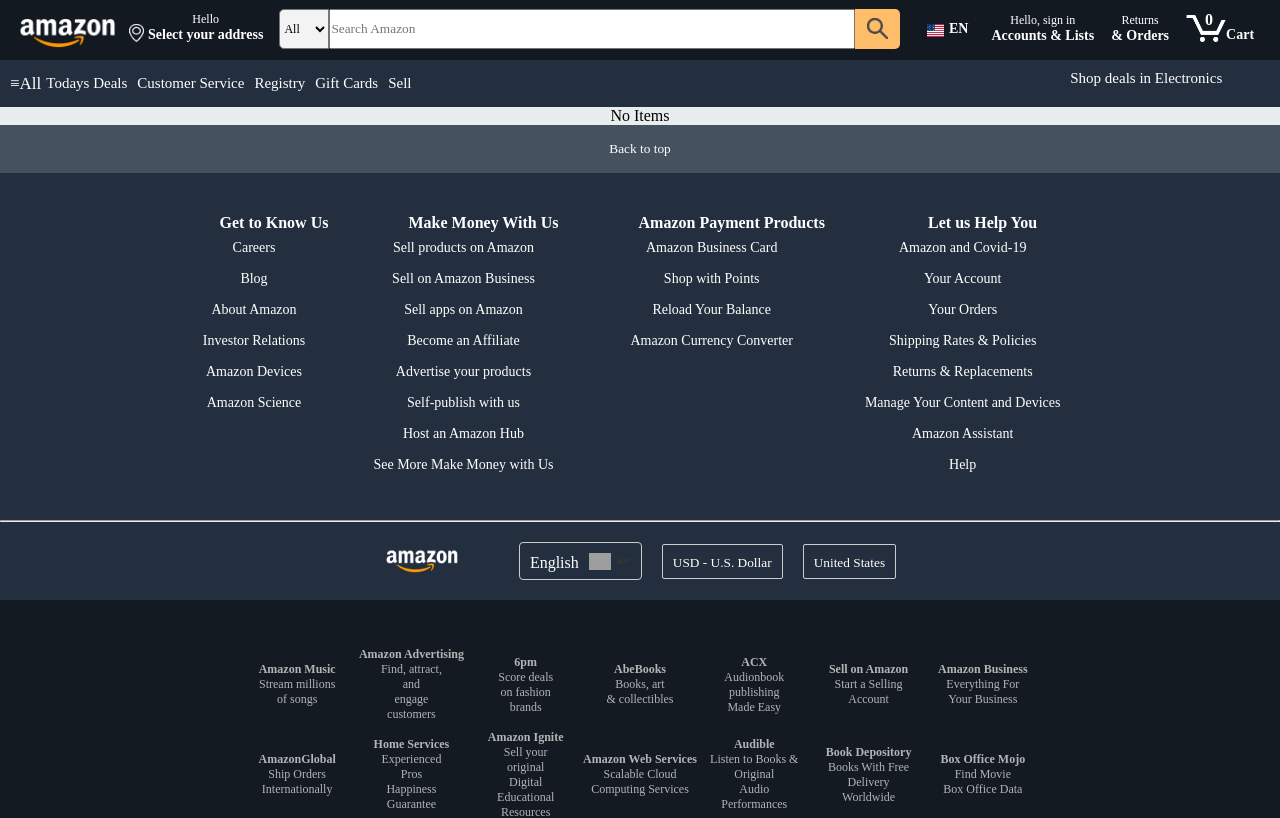
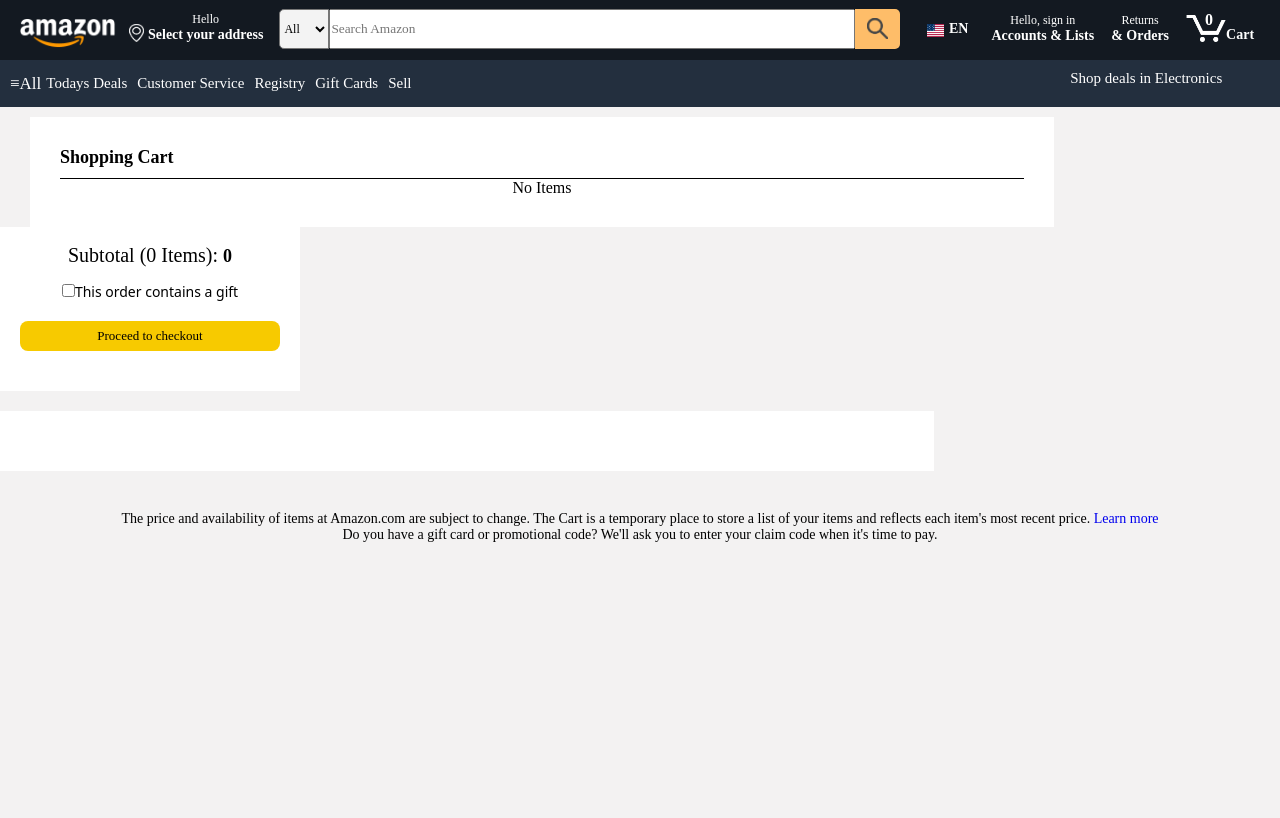
Before and after one commit to Develhope-FS-INT-6-Team1/Amazon-React-, a React (Create React App) app: page /cart in a window 1280 px wide. Shown: the top 818 px of the page. Built offline with nearby package versions, Linux system fonts and the light colour scheme; grey boxes are pictures that could not be loaded.

Commit message:
cart page fix

```diff
--- a/package.json
+++ b/package.json
@@ -5,7 +5,6 @@
   "dependencies": {
     "@testing-library/jest-dom": "^5.16.5",
     "@testing-library/react": "^13.4.0",
-
     "@testing-library/user-event": "^13.5.0",
     "axios": "^1.4.0",
     "body-parser": "^1.20.2",
@@ -19,6 +18,7 @@
     "react-items-carousel": "^2.8.0",
     "react-router-dom": "^6.11.1",
     "react-scripts": "5.0.1",
+    "styled-components": "^6.0.3",
     "web-vitals": "^2.1.4"
   },
   "scripts": {
--- a/src/Components/ItemCard/ItemCard.css
+++ b/src/Components/ItemCard/ItemCard.css
@@ -1,8 +1,8 @@
-
 
   .item-wrap {
     height: 100vh;
     background-color: rgb(243, 242, 242);
+    margin-bottom: 30%;
   }
 
   .cart-item {
@@ -10,12 +10,15 @@
     margin-left: 30px;
     background-color: white;
     padding: 30px;
-    width: 70%;
+    width: 80%;
+    height: 100%;
+
   }
 
   .item-and-checkout {
-    margin: 50px;
+    /* margin: 50px; */
     display: flex;
+    flex-direction: column;
     justify-content: space-between;
     flex-wrap: wrap;
   }
@@ -38,10 +41,14 @@
     font-size: 16px;
     font-weight: bold;
   }
+  .cart-holder{
+    display: flex;
+    margin-bottom: 60px;
+    height: 150px;
+  }
 
   .item-image {
-    width: 20%;
-    height: 80%;
+    height: 100px;
     object-fit: cover;
     align-self: flex-end;
   }
@@ -57,7 +64,6 @@
     width: 500px;
     margin-right: 0px;
   }
-
 
   .item-title {
     font-size: 16px;
@@ -152,6 +158,9 @@
   .bottom-paragraph {
     font-size: 14px;
   }
+  .cart-links{
+    width: 90%;
+  }
   .cart-links a{
     cursor: pointer;
   }
@@ -167,7 +176,7 @@
     width: 90%;
   }
     .item-image {
-      width: 40%;
+      width: 20%;
     }
 
     .subtotal {
--- a/src/Components/ItemCard/ItemCard.tsx
+++ b/src/Components/ItemCard/ItemCard.tsx
@@ -11,12 +11,15 @@
 interface CartItemCardProps {
   item: CartItem;
   onRemoveItem: (itemId: number) => void;
+  onChangeQuantity: (quantity: number) => void;
 }
 
-const CartItemCard: React.FC<CartItemCardProps> = ({ item, onRemoveItem }) => {
+const CartItemCard: React.FC<CartItemCardProps> = ({ item, onRemoveItem, onChangeQuantity }) => {
   const [quantity, setQuantity] = useState<number>(item.quantity);
 
-  const handleChangeQuantity = (event: React.ChangeEvent<HTMLSelectElement>) => {
+  const handleChangeQuantity = (
+    event: React.ChangeEvent<HTMLSelectElement>
+  ) => {
     const { value } = event.target;
     setQuantity(Number(value));
   };
@@ -30,19 +33,13 @@
   };
 
   return (
-    <div className="item-wrap">
-      <div className="item-and-checkout">
-        <div className="cart-item">
-          <div className="-row">
-            <div className="title">Shopping Cart</div>
-            <div className="price">Price</div>
-          </div>
-          <hr></hr>
-          <div className="-row">
+    <div className="cart-holder">
+      <hr style={{ border: 'none', height: '1px', backgroundColor: 'black' }} />
       <img src={item.image} alt="" className="item-image" />
       <div className="item-details">
         <div className="item-description">
           <p>{item.description}</p>
+          <div className="item-price">{item.price}</div>
           <p>In Stock</p>
           <p className="body-text">
             <label className="body-text">
@@ -83,55 +80,17 @@
           </select>
 
           <p className="cart-links">
-                                    <span>|</span> &nbsp; &nbsp; &nbsp;
             <a onClick={handleRemoveItem}>Delete</a> &nbsp; &nbsp; &nbsp;
-                                    <span>|</span> &nbsp; &nbsp; &nbsp;
+            <span>|</span> &nbsp; &nbsp;
             <a href="#">Save for later</a> &nbsp; &nbsp; &nbsp;
-                                    <span> | </span> &nbsp; &nbsp; &nbsp;
+            <span> | </span> &nbsp; &nbsp;
             <a href="#">Compare with similar items</a> &nbsp; &nbsp; &nbsp;
             <span> | </span> &nbsp; &nbsp; &nbsp;
             <a href="#">Share</a> &nbsp; &nbsp; &nbsp;
           </p>
-
         </div>
       </div>
-            <div className="item-price">{item.price}</div>
     </div>
-          <div className="-row-rem">
-            <div className="subtotal">Subtotal ({quantity} Items): <span className="subtotal-amount"> {calculateSubtotal()}</span>
-            </div>
-          </div>
-          <hr />
-        </div>
-
-        <div className="policy">
-          <div className="checkout">
-            <div className="subtotal">Subtotal ({quantity} Items):
-              <span className="subtotal-amount">
-                {calculateSubtotal()}
-              </span>
-            </div>
-            <div>
-              <input type="checkbox" id="gift" />
-              <label htmlFor="gift">This order contains a gift</label>
-            </div>
-            <button id="checkout-button">Proceed to checkout</button>
-          </div>
-        </div>
-
-      </div>
-      <div style={{height:'60px',width:'73%', background:'white', marginTop:'20px', marginBottom:'40px'}}>
-      </div>
-        <p className="bottom-paragraph">
-          The price and availability of items at Amazon.com are subject to
-          change. The Cart is a temporary place to store a list of your items
-          and reflects each item's most recent price. <a href="/">Learn more</a>
-          <br /> Do you have a gift card or promotional code? We'll ask you to
-          enter your claim code when it's time to pay.
-        </p>
-
-    </div>
-
   );
 };
 
--- a/src/Pages/CartPage.tsx
+++ b/src/Pages/CartPage.tsx
@@ -1,55 +1,117 @@
-import React, {useState} from 'react';
-import '../App.css';
-import FirstHeader from '../Components/FirstHeader/FirstHeader.tsx';
-import CartItemCard from '../Components/ItemCard/ItemCard.tsx';
-import FirstFooter from '../Components/FirstFooter/FirstFooter.tsx';
-import EndFooter from '../Components/EndFooter/EndFooter.tsx';
-import { SecondHeader } from '../Components/SecondHeader/SecondHeader.tsx';
+import React, { useState } from "react";
+import "../App.css";
+import FirstHeader from "../Components/FirstHeader/FirstHeader.tsx";
+import CartItemCard from "../Components/ItemCard/ItemCard.tsx";
+import FirstFooter from "../Components/FirstFooter/FirstFooter.tsx";
+import EndFooter from "../Components/EndFooter/EndFooter.tsx";
+import { SecondHeader } from "../Components/SecondHeader/SecondHeader.tsx";
+import "../Components/ItemCard/ItemCard.css";
 
 interface CartItem {
   id: number;
   name: string;
   price: number;
+  quantity: number; // Added quantity property
 }
 
 interface CartPageProps {
   CartItems: CartItem[];
 }
 
-const CartPage: React.FC<CartPageProps> = ({ CartItems }: CartPageProps): JSX.Element => {
+const CartPage: React.FC<CartPageProps> = ({
+  CartItems, // Corrected the destructured prop name
+}: CartPageProps): JSX.Element => {
   // const cartItems: CartItem[] = JSON.parse(localStorage.getItem('cartItems') || '[]');
 
-  const [cartItems, setCartItems] = useState<CartItem[]>(JSON.parse(localStorage.getItem('cartItems') || '[]'));
-
+  const [cartItems, setCartItems] = useState<CartItem[]>(
+    JSON.parse(localStorage.getItem("cartItems") || "[]")
+  );
 
   const handleRemoveItem = (itemId: number) => {
-    // Remove the item from the cartItems array
     const updatedCartItems = cartItems.filter((item) => item.id !== itemId);
-
-    // Update the cartItems in local storage
-    localStorage.setItem('cartItems', JSON.stringify(updatedCartItems));
-
-    // Update the state or perform any additional logic as needed
-    // For example, if you are using state to manage the cartItems:
+    localStorage.setItem("cartItems", JSON.stringify(updatedCartItems));
     setCartItems(updatedCartItems);
   };
 
+  const handleChangeQuantity = (itemId: number, newQuantity: number) => {
+    const updatedCartItems = cartItems.map((item) => {
+      if (item.id === itemId) {
+        return { ...item, quantity: newQuantity };
+      }
+      return item;
+    });
+    setCartItems(updatedCartItems);
+  };
+
+  const calculateSubtotal = () => {
+    let subtotal = 0;
+    for (const item of cartItems) {
+      subtotal += item.price * item.quantity;
+    }
+    return subtotal;
+  };
 
   return (
     <div id="Main" className="App">
       <FirstHeader />
       <SecondHeader />
+      <div className="item-wrap">
+        <div className="-row"></div>
+        <div className="item-and-checkout">
+          <div className="cart-item">
+            <div className="-row">
+              <div className="title">Shopping Cart</div>
+              {/* <div className="price">Price</div> */}
+            </div>
+            <hr style={{ border: 'none', height: '1px', backgroundColor: 'black' }} />
             {cartItems.length === 0 ? (
               <div>No Items</div>
             ) : (
               cartItems.map((item: CartItem, index: number) => (
-          <CartItemCard key={index} item={item} onRemoveItem={handleRemoveItem}/>
+                <CartItemCard
+                  key={index}
+                  item={item}
+                  onRemoveItem={handleRemoveItem}
+                />
               ))
             )}
+          </div>
+          <div className="policy">
+            <div className="checkout">
+              <div className="subtotal">
+                Subtotal ({cartItems.length} Items):{" "}
+                <span className="subtotal-amount">{calculateSubtotal()}</span>
+              </div>
+              <div>
+                <input type="checkbox" id="gift" />
+                <label htmlFor="gift">This order contains a gift</label>
+              </div>
+              <button id="checkout-button">Proceed to checkout</button>
+            </div>
+          </div>
+          <div
+            style={{
+              height: '60px',
+              width: '73%',
+              background: 'white',
+              marginTop: '20px',
+              marginBottom: '40px',
+            }}
+          ></div>
+          <p className="bottom-paragraph">
+            The price and availability of items at Amazon.com are subject to
+            change. The Cart is a temporary place to store a list of your items
+            and reflects each item's most recent price.{" "}
+            <a href="/">Learn more</a>
+            <br /> Do you have a gift card or promotional code? We'll ask you to
+            enter your claim code when it's time to pay.
+          </p>
+        </div>
+      </div>
       <FirstFooter />
       <EndFooter />
     </div>
   );
-}
+};
 
 export default CartPage;
```
Also changed, not shown: 1 other file (tests, documents, lock files or other folders). Lines whose indentation alone changed are shown as unchanged.
